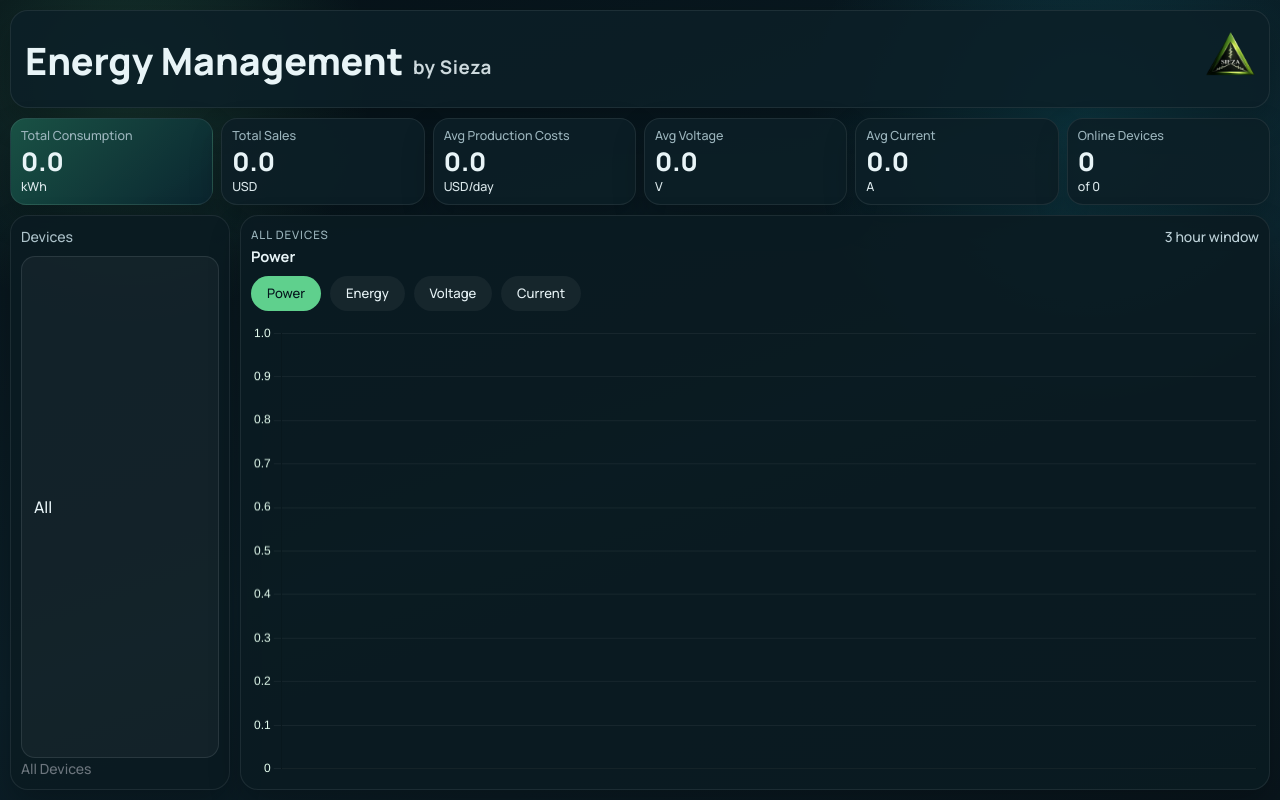
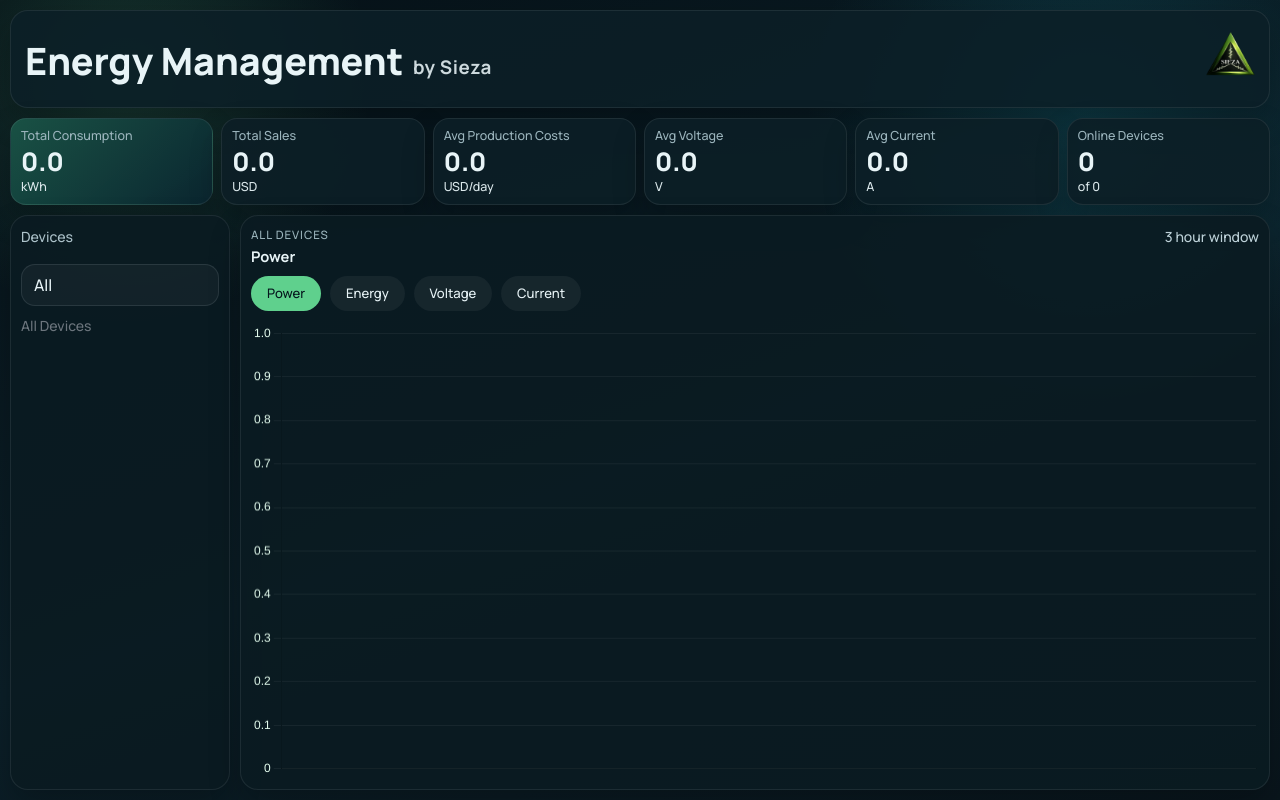
Before and after one commit to zamoranodizaPi/miniscadaModbus, a Flask app: page /local in a window 1280 px wide. Run offline with Flask 3, Linux system fonts and the light colour scheme; data comes from the database, SQL or seed files in the repository; data that the repository does not hold is empty.

Commit message:
Fix kiosk device dropdown styling

```diff
--- a/web/static/app.css
+++ b/web/static/app.css
@@ -1317,9 +1317,15 @@ body.display-mode-light .local-screen {
   box-shadow: 0 14px 32px rgba(0, 0, 0, 0.24);
 }
 
+.local-focus-control {
+  justify-content: flex-start;
+  gap: 0.55rem;
+}
+
 .local-device-select {
-  flex: 1;
-  min-height: 0;
+  flex: 0 0 auto;
+  width: 100%;
+  min-height: 42px;
   background: rgba(255, 255, 255, 0.04);
 }
 
```
